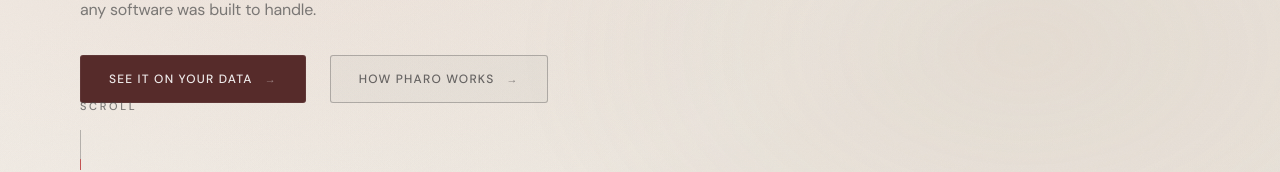
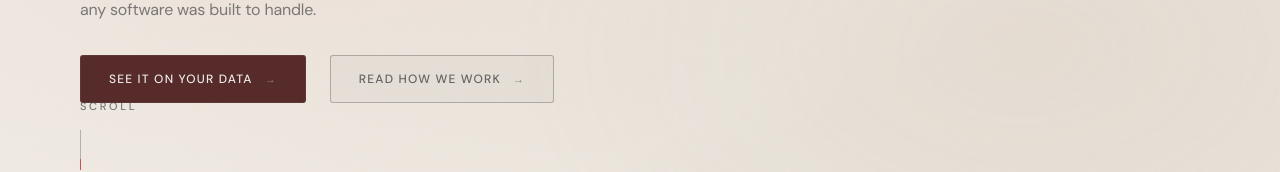
Before and after one commit to sapira-web/sapira_v2, a Next.js app: page / in a window 1280 px wide. Shown: the part 590-762 px from the top of the page. Built offline with nearby package versions, Linux system fonts and the light colour scheme.

Commit message:
Update secondary CTA copy in hero
'How Pharo works' → 'Read how we work'

Co-Authored-By: Claude Sonnet 4.6 <noreply@anthropic.com>

```diff
--- a/src/components/sections/home/Hero.tsx
+++ b/src/components/sections/home/Hero.tsx
@@ -171,7 +171,7 @@ export default function Hero() {
                   className="cta-secondary justify-between w-full sm:w-auto"
                   style={{ padding: '14px 28px', fontSize: '12px', gap: '12px' }}
                 >
-                  <span>How Pharo works</span>
+                  <span>Read how we work</span>
                   <span className="cta-arrow">→</span>
                 </a>
               </motion.div>
```
